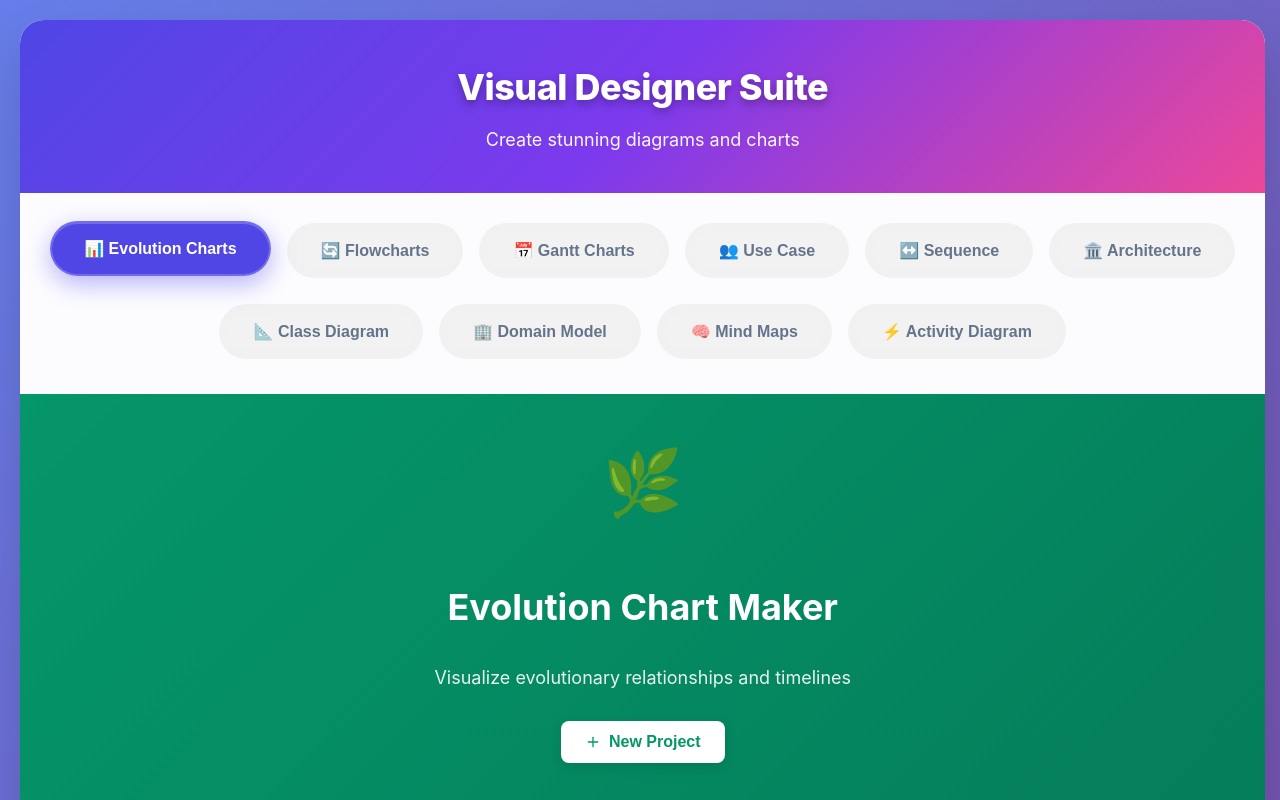
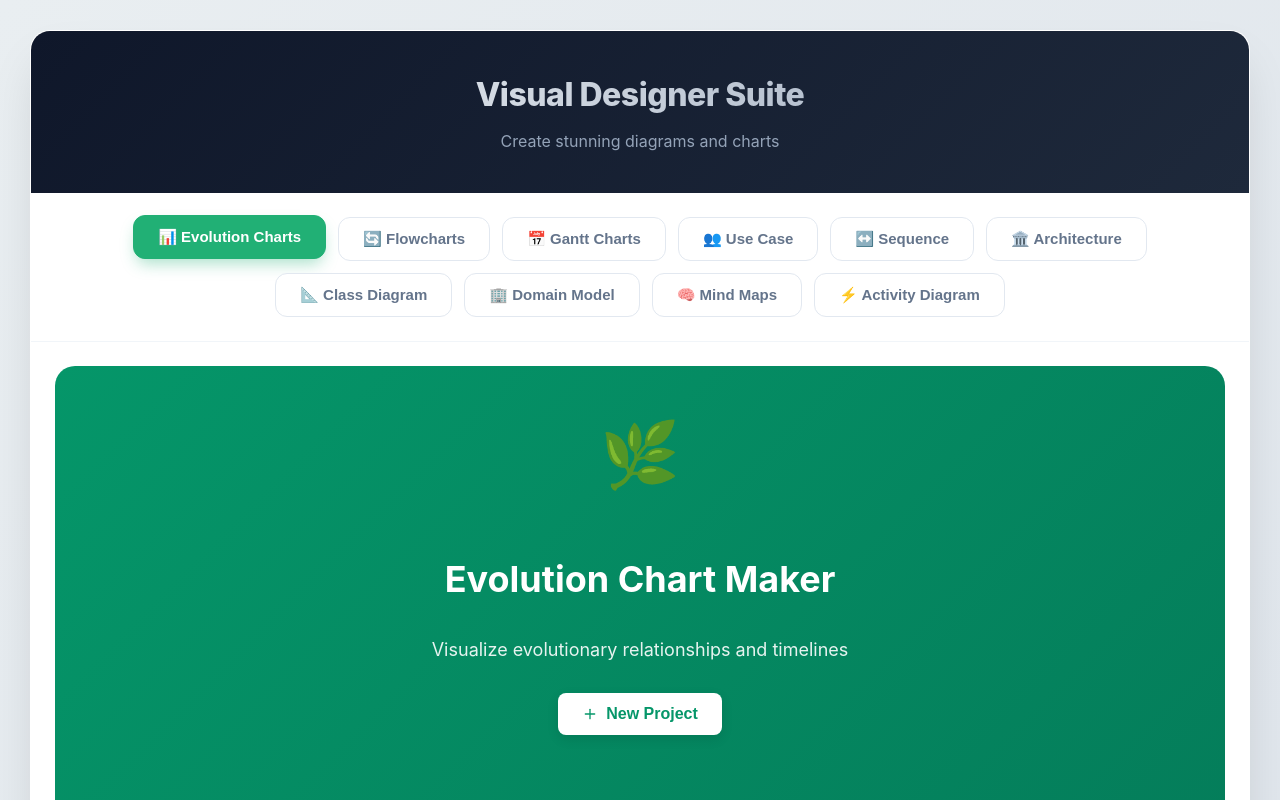
Before and after one commit to JithuMorrison/Rootrie, a React (Vite) app: page / in a window 1280 px wide. Shown: the top 800 px of the page. Built offline with nearby package versions, Linux system fonts and the light colour scheme.

Commit message:
Improved UI

```diff
--- a/src/App.jsx
+++ b/src/App.jsx
@@ -534,81 +534,92 @@ const App = () => {
   const styles = {
     appContainer: {
       minHeight: '100vh',
-      width: '97.3%',
-      background: 'linear-gradient(135deg, #667eea 0%, #764ba2 100%)',
-      padding: '20px',
-      fontFamily: '-apple-system, BlinkMacSystemFont, "Segoe UI", Roboto, "Helvetica Neue", Arial, sans-serif'
+      width: '100%',
+      background: 'linear-gradient(135deg, #e9eef1ff 0%, #dee4ebff 100%)',
+      padding: '30px',
+      fontFamily: '"Inter", -apple-system, BlinkMacSystemFont, "Segoe UI", Roboto, "Helvetica Neue", Arial, sans-serif',
+      boxSizing: 'border-box'
     },
     mainCard: {
       maxWidth: '1400px',
       margin: '0 auto',
-      background: 'rgba(255, 255, 255, 0.98)',
-      backdropFilter: 'blur(20px)',
-      borderRadius: '24px',
-      boxShadow: '0 25px 50px rgba(0, 0, 0, 0.15)',
+      background: '#ffffff',
+      borderRadius: '20px',
+      boxShadow: '0 25px 50px -12px rgba(0, 0, 0, 0.15)',
       overflow: 'hidden',
-      minHeight: '85vh'
+      minHeight: '88vh',
+      display: 'flex',
+      flexDirection: 'column',
+      border: '1px solid rgba(255, 255, 255, 0.5)'
     },
     header: {
-      background: 'linear-gradient(135deg, #4f46e5 0%, #7c3aed 50%, #ec4899 100%)',
-      color: 'white',
+      background: 'linear-gradient(135deg, #0f172a 0%, #1e293b 100%)',
+      color: '#ffffff',
       padding: '40px 30px',
-      textAlign: 'center',
-      position: 'relative'
+      textAlign: 'center'
     },
     headerTitle: {
-      fontSize: '36px',
+      fontSize: '32px',
       fontWeight: '800',
-      margin: '0 0 12px 0',
-      textShadow: '0 4px 8px rgba(0, 0, 0, 0.3)',
-      letterSpacing: '-0.5px'
+      margin: '0 0 10px 0',
+      letterSpacing: '-0.5px',
+      background: 'linear-gradient(to right, #f8fafc, #94a3b8)',
+      WebkitBackgroundClip: 'text',
+      WebkitTextFillColor: 'transparent'
     },
     headerSubtitle: {
-      fontSize: '18px',
-      opacity: '0.95',
+      fontSize: '16px',
+      color: '#94a3b8',
       margin: '0',
       fontWeight: '400'
     },
     modeSelector: {
       display: 'flex',
       justifyContent: 'center',
-      padding: '30px 30px 0 30px',
-      gap: '16px',
-      marginBottom: '25px',
-      flexWrap: 'wrap'
+      padding: '24px 30px',
+      gap: '12px',
+      background: '#ffffff',
+      flexWrap: 'wrap',
+      borderBottom: '1px solid #f1f5f9'
     },
     tabButton: {
-      padding: '16px 32px',
-      border: '2px solid transparent',
-      borderRadius: '50px',
-      background: 'rgba(0, 0, 0, 0.05)',
+      padding: '12px 24px',
+      border: '1px solid #e2e8f0',
+      borderRadius: '12px',
+      background: '#ffffff',
       color: '#64748b',
-      fontSize: '16px',
+      fontSize: '15px',
       fontWeight: '600',
       cursor: 'pointer',
       transition: 'all 0.3s cubic-bezier(0.4, 0, 0.2, 1)',
       outline: 'none',
       position: 'relative',
-      backdropFilter: 'blur(10px)',
-      marginBottom: '10px'
+      whiteSpace: 'nowrap'
     },
     tabButtonActive: (color) => ({
-      background: `linear-gradient(135deg, ${color} 0%, ${color} 100%)`,
-      color: 'white',
-      borderColor: 'rgba(255, 255, 255, 0.2)',
-      boxShadow: `0 8px 25px rgba(${hexToRgb(color)}, 0.4), inset 0 1px 0 rgba(255, 255, 255, 0.2)`,
+      background: color,
+      color: '#ffffff',
+      borderColor: color,
+      boxShadow: `0 8px 16px -4px rgba(${hexToRgb(color)}, 0.4)`,
       transform: 'translateY(-2px)'
     }),
     tabButtonHover: (color) => ({
-      background: `rgba(${hexToRgb(color)}, 0.1)`,
-      color: color
+      borderColor: color,
+      color: color,
+      background: `rgba(${hexToRgb(color)}, 0.04)`,
+      transform: 'translateY(-1px)'
     })
   };
 
   const hexToRgb = (hex) => {
-    const r = parseInt(hex.slice(1, 3), 16);
-    const g = parseInt(hex.slice(3, 5), 16);
-    const b = parseInt(hex.slice(5, 7), 16);
+    let finalHex = hex;
+    // Handle short hex formats
+    if (hex.length === 4) {
+      finalHex = '#' + hex[1] + hex[1] + hex[2] + hex[2] + hex[3] + hex[3];
+    }
+    const r = parseInt(finalHex.slice(1, 3), 16);
+    const g = parseInt(finalHex.slice(3, 5), 16);
+    const b = parseInt(finalHex.slice(5, 7), 16);
     return `${r}, ${g}, ${b}`;
   };
 
@@ -616,7 +627,7 @@ const App = () => {
     {
       type: DIAGRAM_TYPES.PROJECT,
       label: '📊 Evolution Charts',
-      color: '#4f46e5',
+      color: '#21b075ff',
       component: (
         <EvolutionChartMain
           projects={getCurrentData().projects}
@@ -836,7 +847,7 @@ const App = () => {
             onBack={handleBack}
           />
         ) : (
-          <>
+          <div style={{ display: 'flex', flexDirection: 'column', height: '100%', flex: 1 }}>
             <div style={styles.header}>
               <h1 style={styles.headerTitle}>Visual Designer Suite</h1>
               <p style={styles.headerSubtitle}>Create stunning diagrams and charts</p>
@@ -853,14 +864,15 @@ const App = () => {
                   }}
                   onMouseEnter={(e) => {
                     if (activeTab !== tab.type) {
-                      e.target.style.background = styles.tabButtonHover(tab.color).background;
-                      e.target.style.color = styles.tabButtonHover(tab.color).color;
+                      Object.assign(e.target.style, styles.tabButtonHover(tab.color));
                     }
                   }}
                   onMouseLeave={(e) => {
                     if (activeTab !== tab.type) {
                       e.target.style.background = styles.tabButton.background;
                       e.target.style.color = styles.tabButton.color;
+                      e.target.style.borderColor = '#e2e8f0';
+                      e.target.style.transform = 'none';
                     }
                   }}
                 >
@@ -869,8 +881,10 @@ const App = () => {
               ))}
             </div>
 
-            {getTabConfig().find(tab => tab.type === activeTab)?.component}
-          </>
+            <div style={{ flex: 1, padding: '24px', backgroundColor: '#ffffff', overflowY: 'auto' }}>
+              {getTabConfig().find(tab => tab.type === activeTab)?.component}
+            </div>
+          </div>
         )}
       </div>
     </div>
--- a/src/treecanvas.jsx
+++ b/src/treecanvas.jsx
@@ -144,6 +144,7 @@ const EvolutionChartMain = ({ projects, onCreateProject, onLoadProject, onDelete
           width: 100%;
           min-height: 100vh;
           background: linear-gradient(135deg, #059669 0%, #047857 100%);
+          border-radius: 20px;
           font-family: 'Inter', system-ui, -apple-system, sans-serif;
           overflow: hidden;
           user-select: none;
```
